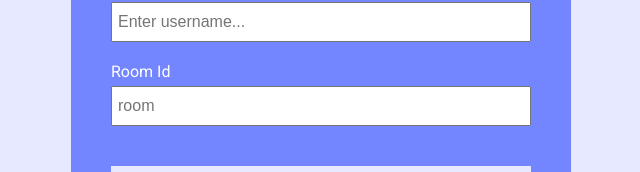
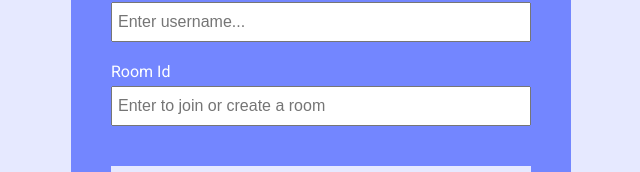
Before and after one commit to anonboy96/AnonChat, a website: page public/index.html in a window 1280 px wide. Shown: the part 250-422 px from the top of the page, without its empty margins (319-959 px from the left). Drawn offline with Linux system fonts and the light colour scheme.

Commit message:
Update index.html

```diff
--- a/public/index.html
+++ b/public/index.html
@@ -36,7 +36,7 @@
 							type="text"
 							name="room"
 							id="room"
-							placeholder="room"
+							placeholder="Enter to join or create a room"
 							required
 						/>
 					</div>
```
